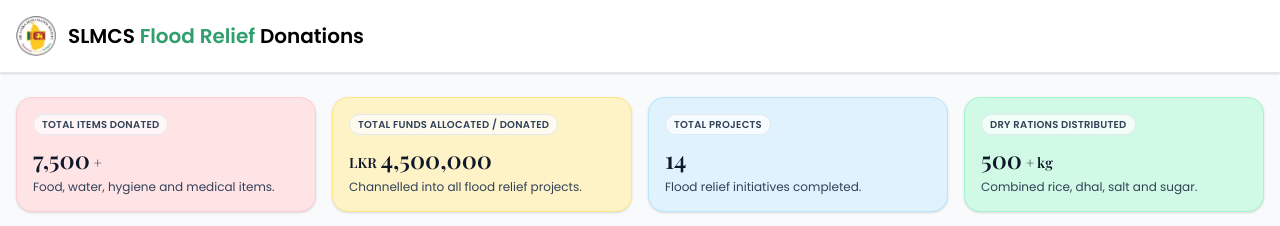
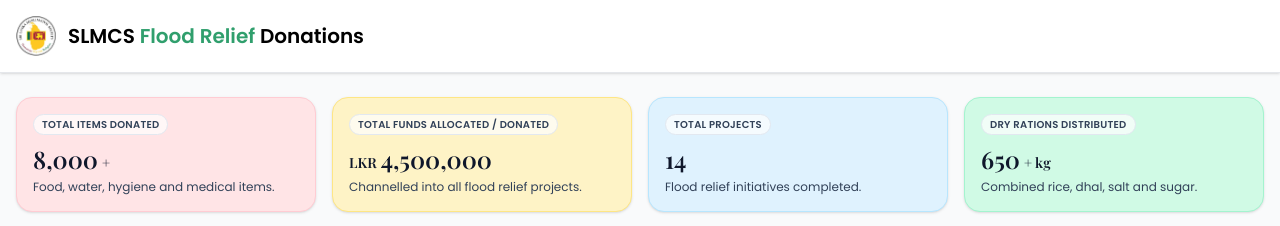
Before and after one commit to zafar-m3n/DonationsManagementFrontend, a React (Vite) app: page / in a window 1280 px wide. Shown: the top 226 px of the page. Built offline with nearby package versions, Linux system fonts and the light colour scheme; some icons are missing; a web font is replaced by a local one.

Commit message:
Stats change

```diff
--- a/src/pages/dashboard/DashboardPage.jsx
+++ b/src/pages/dashboard/DashboardPage.jsx
@@ -5,8 +5,8 @@ import CountUp from "react-countup";
 import projects from "@/data/projects";
 
 const FUNDS_ALLOCATED_LKR = 4_500_000; // 3.5M LKR
-const TOTAL_ITEMS_DONATED = 7500; // 7500+
-const DRY_RATIONS_KG = 500; // 500+ kg
+const TOTAL_ITEMS_DONATED = 8000; // 7500+
+const DRY_RATIONS_KG = 650; // 500+ kg
 const LAST_UPDATED = "2025-12-09";
 
 const DashboardPage = () => {
```
